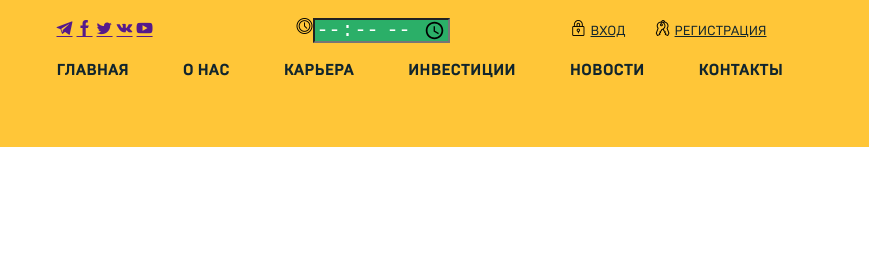
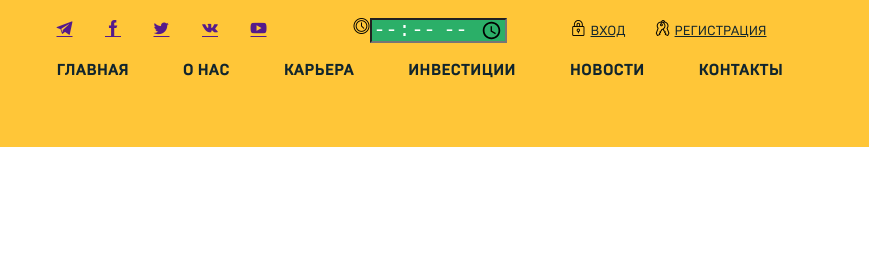
Before and after one commit to uspehcoursbrest/YarovichDiplomProjekt, a plain HTML site: page main.html in a window 1280 px wide. Shown: the top 280 px of the page, 0-869 px from the left. Drawn offline with Linux system fonts and the light colour scheme; files whose address does not match are found by name; a web font is replaced by a local one.

Commit message:
Позиционирование

```diff
--- a/css/style.css
+++ b/css/style.css
@@ -91,6 +91,11 @@ header .login > div {
 
 header .login > div + div {
     margin-left: 25px;
+}
+.social {
+    display: flex;
+    justify-content: space-between;
+    width: 210px;
 }
  /*------------------------------------------------------*!*/
 .banner {
```
